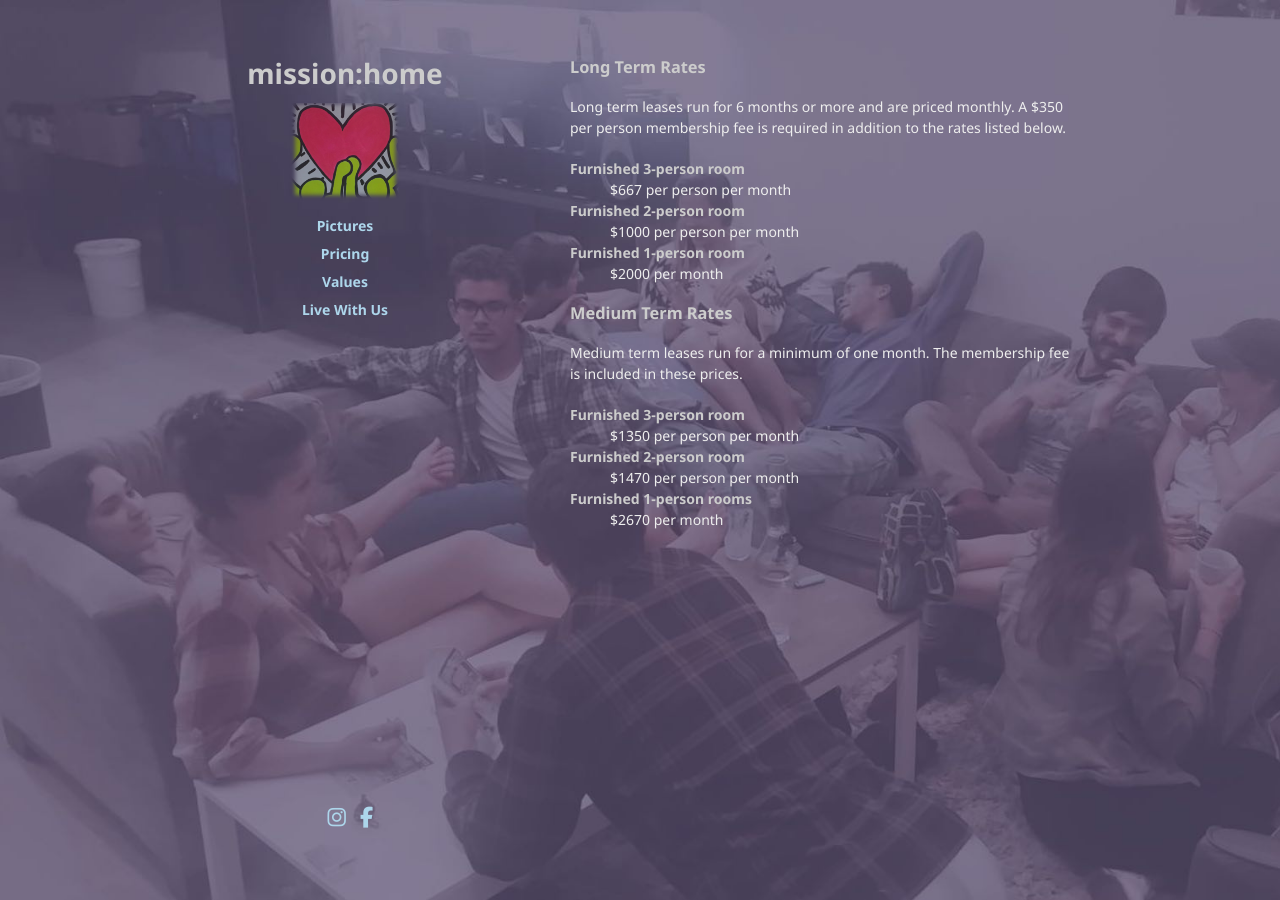
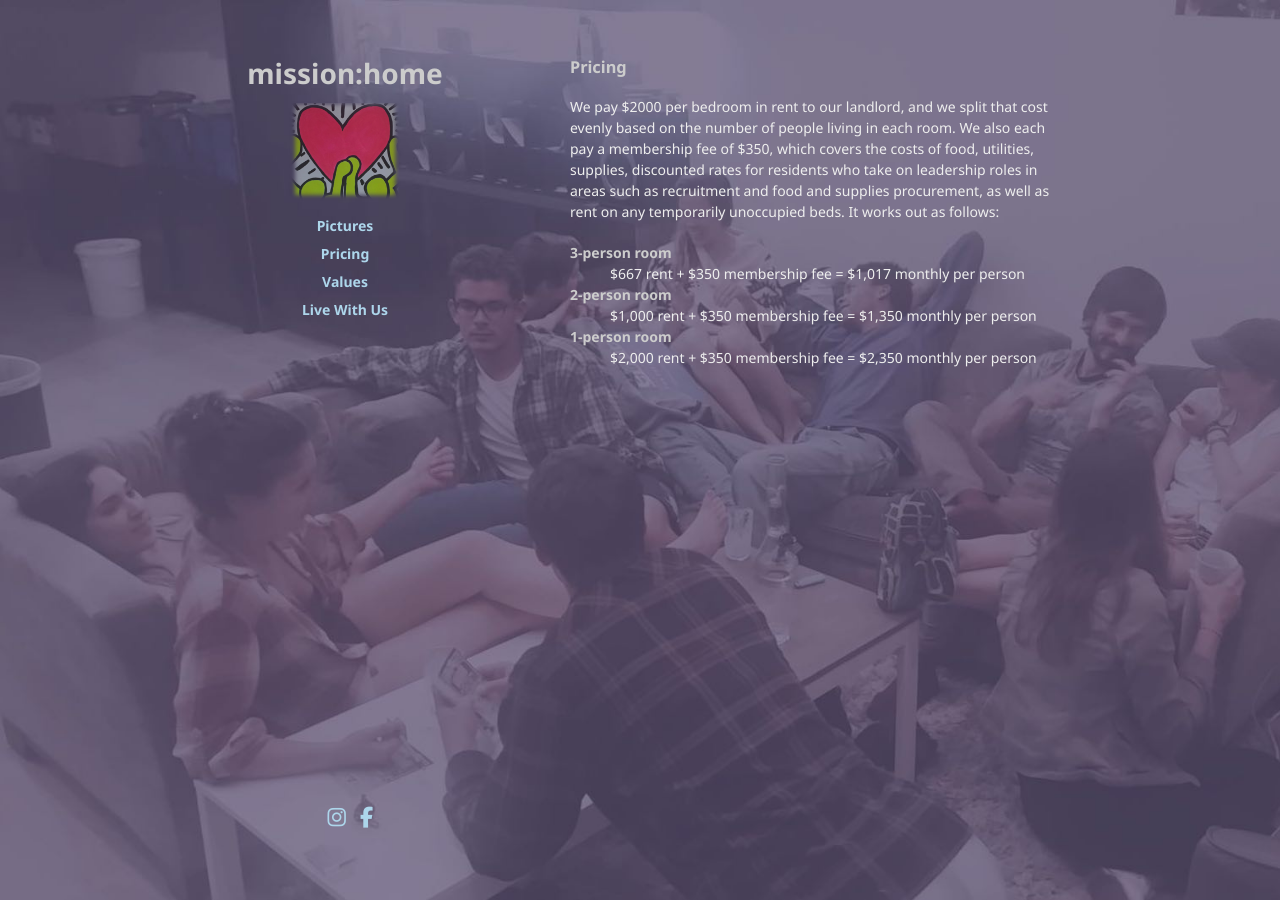
Before and after one commit to mission-home/missionhome.rocks, a Jekyll site: the page built from pricing/index.html, in a window 1280 px wide. Built offline with Jekyll 4.4.1, drawn with Linux system fonts in a browser that asks for light colours; nearby versions of some CDN libraries.

Commit message:
Updates pricing

```diff
--- a/pricing/index.html
+++ b/pricing/index.html
@@ -1,29 +1,17 @@
 ---
 layout: default
 ---
-        <h3>Long Term Rates</h3>
+        <h3>Pricing</h3>
 
-        <p>Long term leases run for 6 months or more and are priced monthly. A $350 per person membership fee is required in addition to the rates listed below.</p>
+        <p>We pay $2000 per bedroom in rent to our landlord, and we split that cost evenly based on the number of people living in each room. We also each pay a membership fee of $350, which covers the costs of food, utilities, supplies, discounted rates for residents who take on leadership roles in areas such as recruitment and food and supplies procurement, as well as rent on any temporarily unoccupied beds. It works out as follows: </p>
+
         <dl>
-          <dt>Furnished 3-person room</dt>
-          <dd> $667 per person per month</dd>
+          <dt>3-person room</dt>
+          <dd> $667 rent + $350 membership fee = $1,017 monthly per person</dd>
 
-          <dt>Furnished 2-person room</dt>
-          <dd>$1000 per person per month</dd>
+          <dt>2-person room</dt>
+          <dd>$1,000 rent + $350 membership fee = $1,350 monthly per person</dd>
 
-          <dt>Furnished 1-person room</dt>
-          <dd>$2000 per month</dd>
+          <dt>1-person room</dt>
+          <dd>$2,000 rent + $350 membership fee = $2,350 monthly per person</dd>
         </dl>
-
-        <h3>Medium Term Rates</h3>
-        <p>Medium term leases run for a minimum of one month. The membership fee is included in these prices.</p>
-        <dl>
-          <dt>Furnished 3-person room</dt>
-          <dd>$1350 per person per month</dd>
-
-          <dt>Furnished 2-person room</dt>
-          <dd>$1470 per person per month</dd>
-
-          <dt>Furnished 1-person rooms</dt>
-          <dd>$2670 per month</dd>
-        </dl>
```
